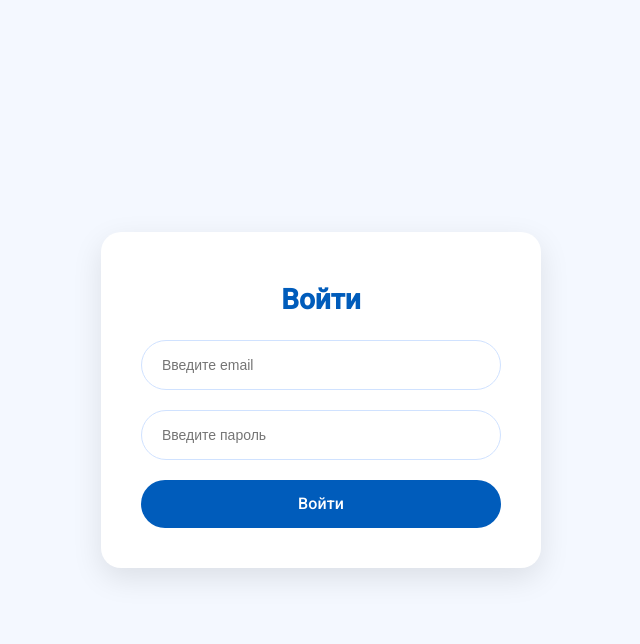
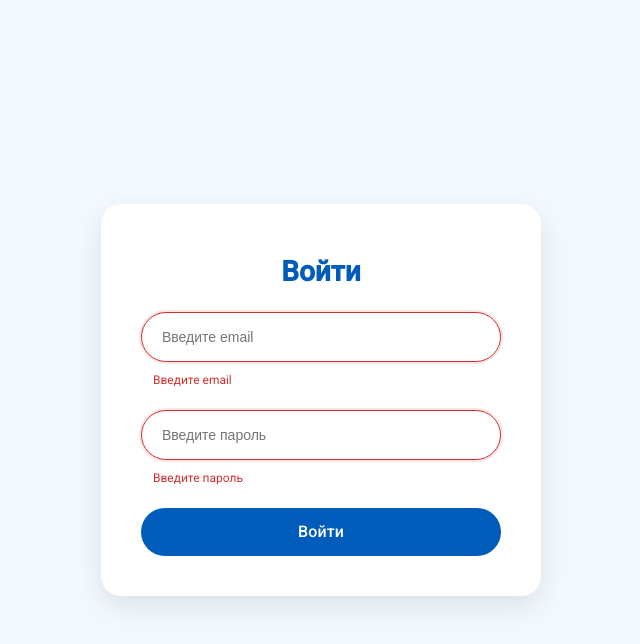
Before and after one commit to lpvskks/courses-website, an Angular app: page /login in a window 1280 px wide. Both pictures are taken after a click on the button "Войти". Shown: the top 644 px of the page, without its empty margins (319-959 px from the left). Built offline with nearby package versions, Linux system fonts and the light colour scheme.

Commit message:
Добавила сообщения об ошибках при входе

```diff
--- a/src/app/features/auth/components/login-form/login-form.component.css
+++ b/src/app/features/auth/components/login-form/login-form.component.css
@@ -32,6 +32,18 @@
   box-shadow:0 0 0 2px rgba(25,118,210,0.15);
 }
 
+.input-error{
+  border-color:#d32f2f;
+  box-shadow:0 0 0 2px rgba(211,47,47,0.12);
+}
+
+.error-message{
+  margin-top:-12px;
+  font-size:12px;
+  color:#d32f2f;
+  padding-left:12px;
+}
+
 .login-button{
   height:48px;
   border-radius:30px;
--- a/src/app/features/auth/components/login-form/login-form.component.html
+++ b/src/app/features/auth/components/login-form/login-form.component.html
@@ -1,22 +1,31 @@
 <div class="login-card">
-
   <h1 class="title">Войти</h1>
 
   <input
     class="input"
+    [class.input-error]="!!emailError()"
     type="email"
     placeholder="Введите email"
     [value]="email()"
     (input)="onEmailChange($event)"
   />
 
+  <div class="error-message" *ngIf="emailError()">
+    {{ emailError() }}
+  </div>
+
   <input
     class="input"
+    [class.input-error]="!!passwordError()"
     type="password"
     placeholder="Введите пароль"
     [value]="password()"
     (input)="onPasswordChange($event)"
   />
+
+  <div class="error-message" *ngIf="passwordError()">
+    {{ passwordError() }}
+  </div>
 
   <button
     mat-flat-button
@@ -25,5 +34,4 @@
   >
     Войти
   </button>
-
 </div>
--- a/src/app/features/auth/components/login-form/login-form.component.ts
+++ b/src/app/features/auth/components/login-form/login-form.component.ts
@@ -20,14 +20,25 @@ export class LoginFormComponent {
   email = signal('');
   password = signal('');
 
+  emailError = signal('');
+  passwordError = signal('');
+
   onEmailChange(event: Event): void {
     const value = (event.target as HTMLInputElement).value;
     this.email.set(value);
+
+    if (this.emailError()) {
+      this.validateAndSetErrors();
+    }
   }
 
   onPasswordChange(event: Event): void {
     const value = (event.target as HTMLInputElement).value;
     this.password.set(value);
+
+    if (this.passwordError()) {
+      this.validateAndSetErrors();
+    }
   }
 
   isFormValid(): boolean {
@@ -45,6 +56,30 @@ export class LoginFormComponent {
     return true;
   }
 
+  private validateAndSetErrors(): boolean {
+    const email = this.email();
+    const password = this.password();
+
+    this.emailError.set('');
+    this.passwordError.set('');
+
+    const emailRegex = /^[^\s@]+@[^\s@]+\.[^\s@]+$/;
+
+    if (!email) {
+      this.emailError.set('Введите email');
+    } else if (!emailRegex.test(email)) {
+      this.emailError.set('Введите корректный email');
+    }
+
+    if (!password) {
+      this.passwordError.set('Введите пароль');
+    } else if (password.length < 8) {
+      this.passwordError.set('Пароль должен быть не менее 8 символов');
+    }
+
+    return this.isFormValid();
+  }
+
   buildRequest(): LoginRequest {
     return {
       email: this.email(),
@@ -53,7 +88,7 @@ export class LoginFormComponent {
   }
 
   onLogin(): void {
-    if (!this.isFormValid()) {
+    if (!this.validateAndSetErrors()) {
       console.warn('Форма невалидна');
       return;
     }
```
